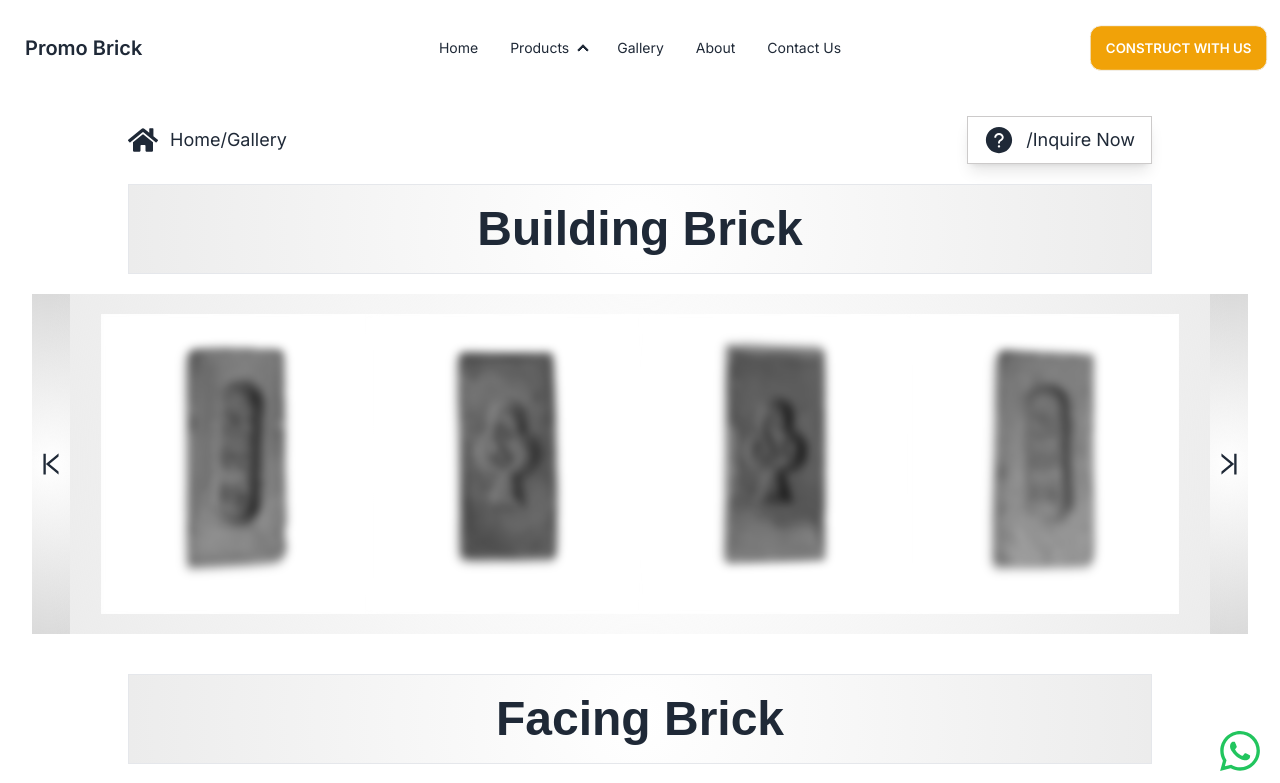
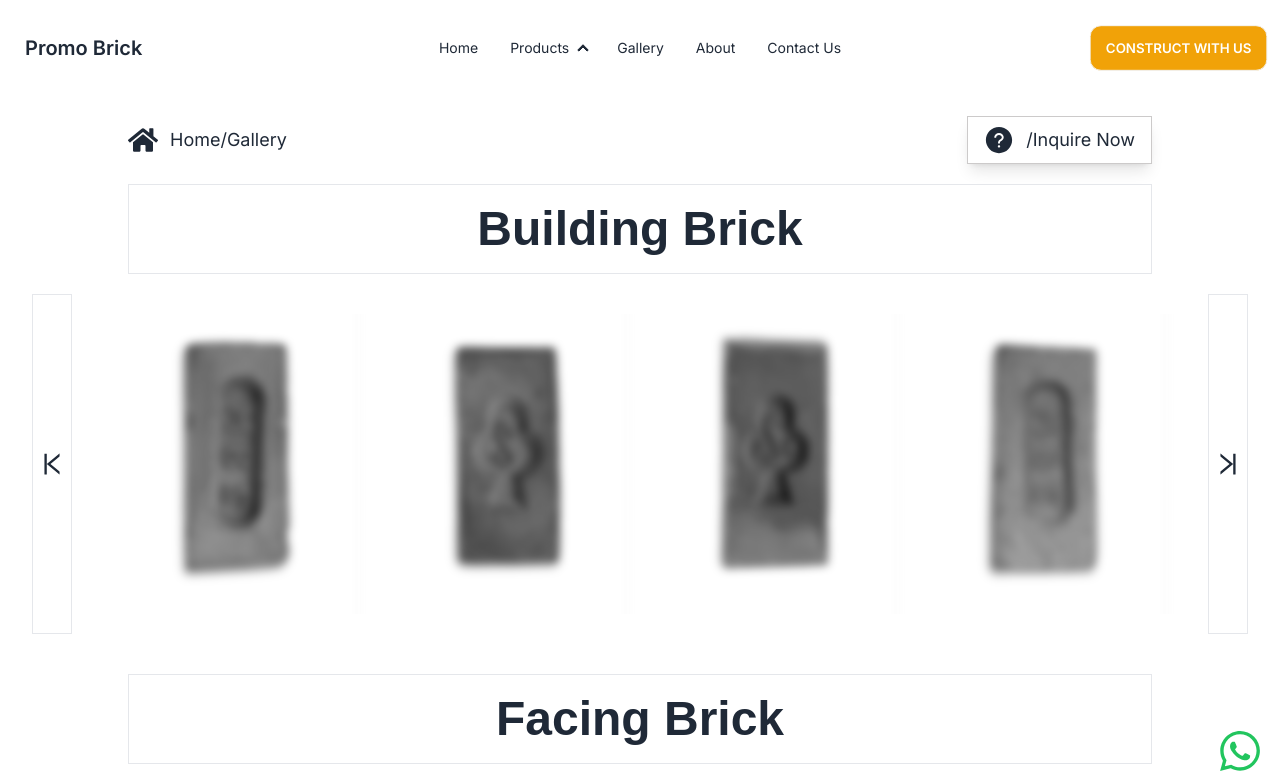
Before and after one commit to Arham-Amir/Promo-Brick, a Next.js app: page /gallery in a window 1280 px wide. Shown: the top 783 px of the page. Built offline with nearby package versions, Linux system fonts and the light colour scheme; a web font is replaced by a local one.

Commit message:
set gallery page

```diff
--- a/src/app/globals.css
+++ b/src/app/globals.css
@@ -11,8 +11,8 @@
   }
 
   .heading-bg {
-    background: radial-gradient(circle farthest-side, white, rgba(0, 0, 0, 0.075));
-    background-repeat: no-repeat;
+    /* background: radial-gradient(circle farthest-side, white, rgba(0, 0, 0, 0.075)); */
+    /* background-repeat: no-repeat; */
   }
 
   /* Hide ScrollBar */
--- a/src/components/gallary/slider/slider.jsx
+++ b/src/components/gallary/slider/slider.jsx
@@ -44,15 +44,15 @@ const Slider = ({ data }) => {
 
   return (
     <section className="p-5 my-5 mx-8 heading-bg relative">
-      <section className="absolute left-0 top-0 h-full p-1 text-3xl heading-bg">
+      <section className="absolute left-0 top-0 h-full p-1 text-3xl heading-bg border">
         <AiOutlineVerticalRight onClick={handelLeftClick} className="h-full cursor-pointer" />
       </section>
       <section ref={sliderRef} className="w-11/12 h-[300px] mx-auto overflow-hidden flex transition-all duration-200">
         {data.map((src, i) => {
-          return <LazyImage key={i} className="xs:min-w-full xs:max-w-full ms:min-w-[50%] ms:max-w-[50%] lg:min-w-[25%] lg:max-w-[25%] p-2 object-center" src={src} />
+          return <LazyImage key={i} className="border xs:min-w-full xs:max-w-full ms:min-w-[50%] ms:max-w-[50%] lg:min-w-[25%] lg:max-w-[25%] object-center" src={src} />
         })}
       </section>
-      <section className="absolute right-0 top-0 h-full p-1 text-3xl heading-bg">
+      <section className="absolute right-0 top-0 h-full p-1 text-3xl heading-bg border">
         <AiOutlineVerticalLeft onClick={handelRightClick} className="h-full cursor-pointer" />
       </section>
     </section>
```
